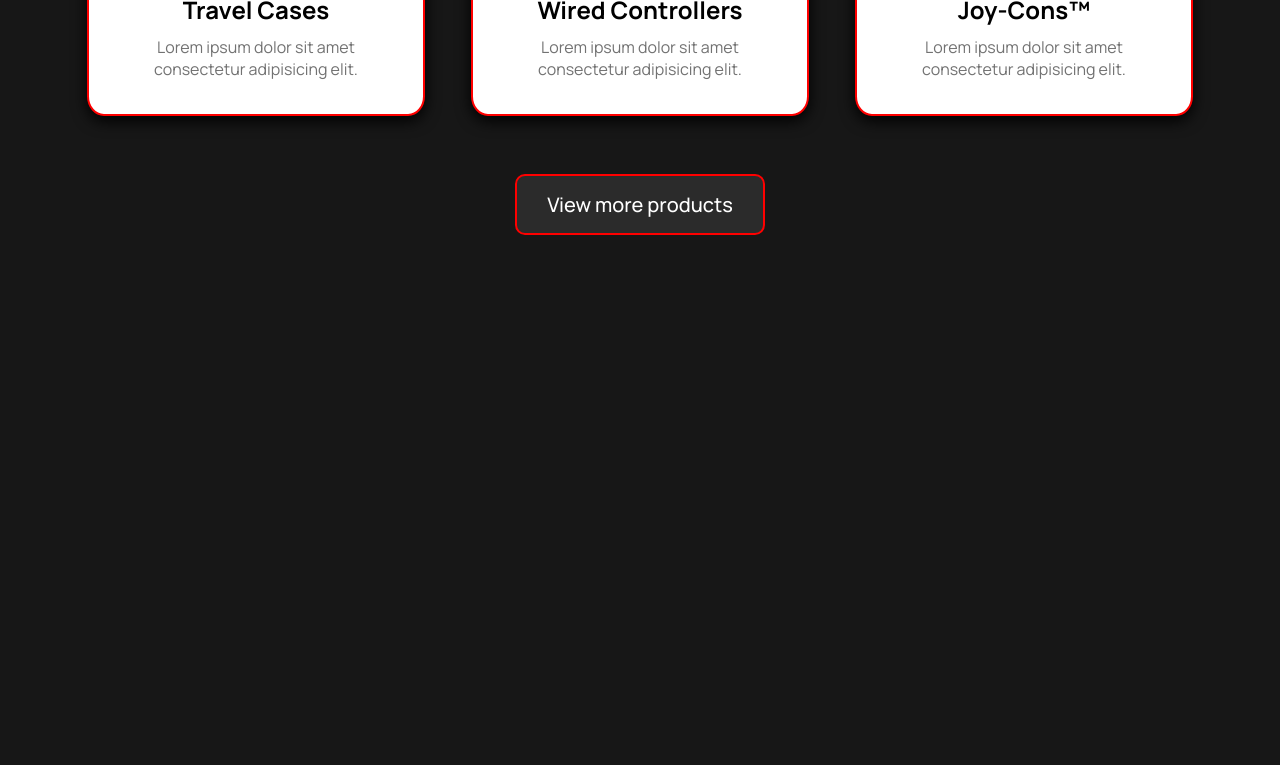
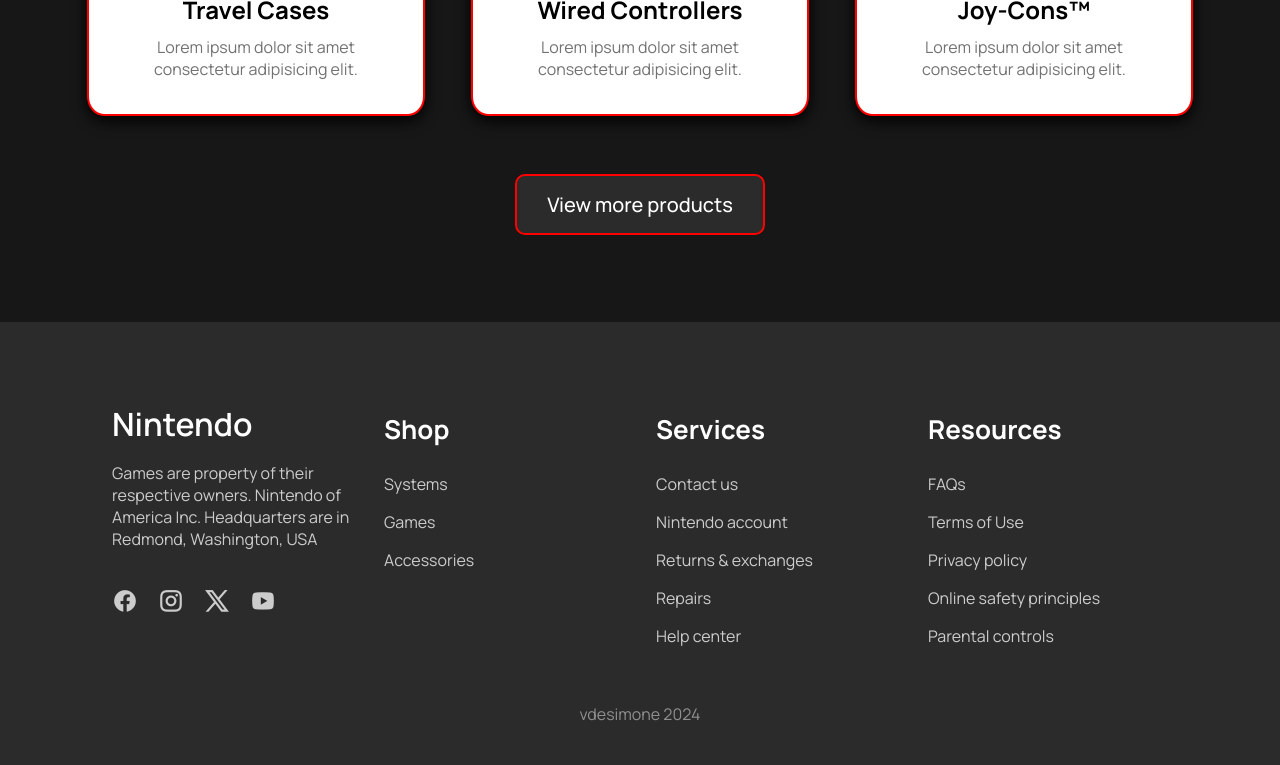
Before and after one commit to vdesimone/nintendo-product-landing-page, a plain HTML site: page index.html in a window 1280 px wide. Shown: the part 3114-3879 px from the top of the page. Before the commit the page ends 3372 px from the top, so only its background shows below. Drawn offline with nearby package versions, Linux system fonts and the light colour scheme.

Commit message:
added footer

```diff
--- a/index.html
+++ b/index.html
@@ -29,7 +29,7 @@
         <div class="burger">&#9776</div>
       </div>
 
-      <div class="main">
+      <div class="main" id="HOME">
         <div class="content">
           <h1>SWITCH</h1>
         </div>
@@ -191,7 +191,7 @@
         </div>
       </div>
     </section>
-    <!-- ACCESSORIES SECTION -->
+
     <section class="sec" id="ACCESSORIES">
       <h1 class="heading">Accessories</h1>
       <div class="boxes">
@@ -216,6 +216,56 @@
       <button class="btn btn1">View more products</button>
     </section>
 
+    <footer class="footer">
+      <div class="footer_container">
+        <div class="col">
+          <div class="f_logo">
+            Nintendo
+          </div>
+          <p>Games are property of their respective owners. Nintendo of America Inc. Headquarters are in Redmond, Washington, USA</p>
+          <ul class="socials">
+            <li><i class="ri-facebook-circle-fill"></i></li>
+            <li><i class="ri-instagram-line"></i></li>
+            <li><i class="ri-twitter-x-line"></i></li>
+            <li><i class="ri-youtube-fill"></i></li>
+          </ul>
+        </div>
+
+        <div class="col">
+          <h4>Shop</h4>
+          <ul class="links">
+            <li><a href="#SYSTEMS">Systems</a></li>
+            <li><a href="#GAMES">Games</a></li>
+            <li><a href="#ACCESSORIES">Accessories</a></li>
+          </ul>
+        </div>
+
+        <div class="col">
+          <h4>Services</h4>
+          <ul class="links">
+            <li><a href="#">Contact us</a></li>
+            <li><a href="#">Nintendo account</a></li>
+            <li><a href="#">Returns & exchanges</a></li>
+            <li><a href="#">Repairs</a></li>
+            <li><a href="#">Help center</a></li>
+          </ul>
+        </div>
+
+        <div class="col">
+          <h4>Resources</h4>
+          <ul class="links">
+            <li><a href="#">FAQs</a></li>
+            <li><a href="#">Terms of Use</a></li>
+            <li><a href="#">Privacy policy</a></li>
+            <li><a href="#">Online safety principles</a></li>
+            <li><a href="#">Parental controls</a></li>
+          </ul>
+        </div>
+      </div>
+      <div class="footer_bar">
+        <p><a href="https://github.com/vdesimone/nintendo-product-landing-page" target="_blank">vdesimone 2024</a></p>
+      </div>
+    </footer>
     <script src="script.js"></script>
   </body>
 </html>
--- a/style.css
+++ b/style.css
@@ -358,8 +358,72 @@
   border: 2px solid red;
   margin-bottom: 2%;
   border-radius: 10px;
+  transition: background-color 0.5s linear;
 }
 .btn:hover {
   color: black;
   background-color: red;
 }
+
+/* FOOTER */
+.footer {
+  margin-top: 5%;
+  background-color: #2b2b2b;
+}
+.footer_container {
+  width: 85%;
+  padding-top: 5rem;
+  padding-left: 1rem;
+  padding-right: 1rem;
+  display: grid;
+  grid-template-columns: repeat(4, 1fr);
+  gap: 4rem 2rem;
+  margin: auto;
+}
+.col ul {
+  list-style: none;
+}
+.col li a {
+  text-decoration: none;
+  color: #ccc;
+}
+.socials {
+  display: flex;
+}
+.socials li {
+  padding-right: 20px;
+  font-size: 26px;
+  color: white;
+  cursor: pointer;
+}
+.socials li i:hover {
+  color: red;
+}
+.col h4 {
+  display: flex;
+  font-size: 26px;
+  height: 55px;
+  align-items: center;
+}
+.col p, .col li {
+  margin: 1rem 0;
+  color: #ccc;
+}
+.f_logo {
+  font-size: 2em;
+  font-weight: 600;
+}
+.footer_bar {
+  display: flex;
+  width: 85%;
+  padding-top: 2.5rem;
+  padding-bottom: 2.5rem;
+  padding-left: 20px;
+  padding-right: 20px;
+  margin: auto;
+  justify-content: center;
+}
+.footer_bar a {
+  color: #909090;
+  text-decoration: none;
+}
```
